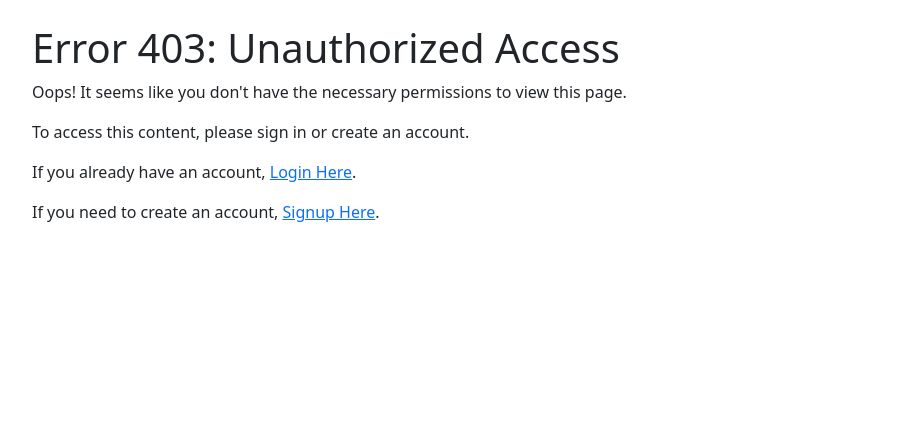
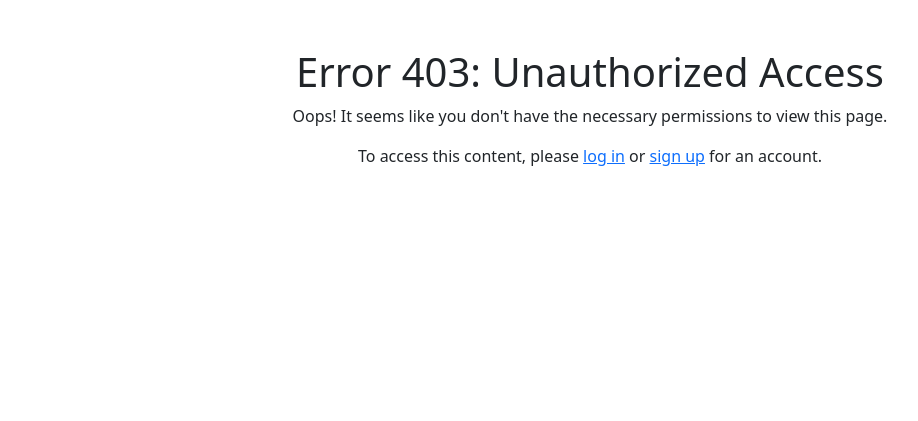
Before and after one commit to X-Evolve/Python_Hunt, a Django app: page /editor/editor/ in a window 1280 px wide. Shown: the part 61-482 px from the top of the page, without its empty margins (50-968 px from the left). Run offline with Django 3.2, Linux system fonts and the light colour scheme; some libraries are stand-ins or nearby versions.

Commit message:
Python Code Editor with Enhanced User Access Control

```diff
--- a/producthunt_pro/code_editor/templates/code_editor/editor.html
+++ b/producthunt_pro/code_editor/templates/code_editor/editor.html
@@ -2,42 +2,30 @@
 {% load static %}
 {% block content %}
 
-{% if user.is_authenticated %}
-
 <div class="container mt-5">
 
-    <div class="row justify-content-center">
-        <div class="col-md-15">
-            <div class="card">
-                <div class="card-header">Python Code Editor</div>
-
-                <div class="card-body">
-                    <iframe src="https://brython.info/tests/editor.html" width="100%" height="600" frameborder="0" allowfullscreen></iframe>
+    {% if user.is_authenticated %}
+        <div class="row justify-content-center">
+            <div class="col-md-12">
+                <div class="card">
+                    <div class="card-header">
+                        <h2>Python Code Editor</h2>
+                    </div>
+                    <div class="card-body">
+                        <iframe src="https://brython.info/tests/editor.html" width="100%" height="600" frameborder="0" allowfullscreen></iframe>
+                    </div>
                 </div>
             </div>
         </div>
-    </div>
+        <script src="{% static 'code_editor/script.js' %}"></script>
+    {% else %}
+        <div class="text-center mt-5">
+            <h1>Error 403: Unauthorized Access</h1>
+            <p>Oops! It seems like you don't have the necessary permissions to view this page.</p>
+            <p>To access this content, please <a href="{% url 'login' %}">log in</a> or <a href="{% url 'signup' %}">sign up</a> for an account.</p>
+        </div>
+    {% endif %}
 
 </div>
 
-<script src="{% static 'code_editor/script.js' %}"></script>
-
-{% else %}
-
-
-
-<div class="container">
-<body>
-    <br>
-    <h1>Error 403: Unauthorized Access</h1>
-    <p>Oops! It seems like you don't have the necessary permissions to view this page.</p>
-    <p>To access this content, please sign in or create an account.</p>
-    <p>If you already have an account, <a href="{% url 'login' %}">Login Here</a>.</p>
-    <p>If you need to create an account, <a href="{% url 'signup' %}">Signup Here</a>.</p>
-
-</body>
-</div>
-
-{% endif %}
-
 {% endblock %}
```
